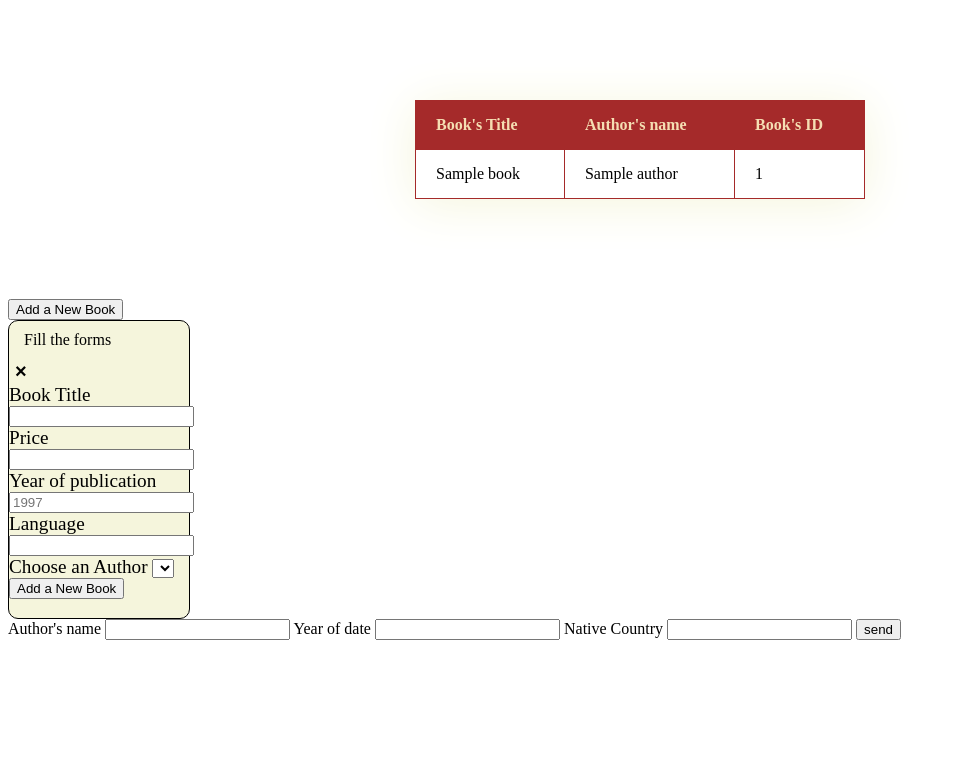
After one commit to nafemtn/bibliotheque, a PHP site: page /add.php in a window 1280 px wide. The commit adds this page. Shown: the top 783 px of the page, without its empty margins (0-956 px from the left). Run offline with PHP 8.4, Linux system fonts and the light colour scheme; tables that the repository leaves empty or names only in its code hold one stand-in row (values such as "Sample post"); lists and menus that the app fills with data are empty.

Commit message:
tab+btnAdd

```diff
--- /dev/null
+++ b/bibliotheque/add.php
@@ -0,0 +1,150 @@
+<?php
+
+require "index.php"
+
+ // Forms
+
+ ?>
+
+ <html>
+
+    <head>
+
+        <meta charset="UTF-8">
+        <title>MyLibrary</title>
+        <link rel="stylesheet" href="biblio.css">
+        <script src="index.js"> </script>
+
+    </head>
+
+    <body>
+    <!-- Bouton JavaS-->
+
+
+            <button data-modal-target="#modal">Add a New Book </button>
+
+             <div class="modal" id="modal">
+
+                <div  class="modal-header">Fill the forms</div>
+
+            <button data-close-button class="close-button">&times;</button>
+
+
+                    <div class="modal-form">
+
+                        <form method="POST" action="add.php" >
+
+                            <label for="title" > Book Title </label>
+                            <input type="text" name="title"/>
+
+                            <label for="price" > Price </label>
+                            <input type="number" name="price" step=".01"/>
+
+                            <label for="date"> Year of publication </label>
+                            <input type="year" name="date" placeholder="1997" maxlength="4"/>
+
+                            <label for="language"> Language </label>
+                            <input type="texte" name="language"/>
+
+                            <label for="author" > Choose an Author </label>
+                            <select name="author" id="author">
+
+                                <?php
+                                        $selection = $objetPdo->query('SELECT name FROM author');
+
+                                    while ($donnees = $selection->fetch())
+                                        {
+                                 ?>
+                                   <option value= "<?php echo $donnees['name']?>"> </option>
+
+                                    <?php
+                                        }
+                                    ?>
+
+                            </select>
+
+                            <input type="submit" name="ADD" value="Add a New Book"/>
+
+                        </form>
+
+                    </div>
+
+            </div>
+
+            <div class="overlay" id="overlay"></div>
+    </body>
+
+</html>
+
+ <?php
+
+
+// récupérer information du forms book
+
+if ($_SERVER['REQUEST_METHOD'] === 'POST' && !empty($_POST)){
+    echo $_POST['title'];
+    echo $_POST['price'];
+    echo $_POST['date'];
+    echo $_POST['language'];
+
+
+    if(empty($_POST['title']) || empty($_POST['price']) || empty($_POST['date']) || empty($_POST['language']))
+    {
+    } else {
+        $title = $_POST['title'];
+        $price = $_POST['price'];
+        $date = $_POST['date'];
+        $language = $_POST['language'];
+
+        $sql= $objetPdo->prepare("INSERT INTO book (title, price, date, language) VALUES (:title, :price, :date, :language)");
+
+        $sql->execute(array(':title' => $title, ':price' => $price, ':date' => $date, ':language' => $language));
+    }
+}
+?>
+
+<!-- Form pour récupérer information de l'auteur-->
+
+<html>
+
+    <form method="POST" action="add.php" >
+
+        <label for="name" > Author's name</label>
+        <input type="text" name="name"/>
+
+        <label for="date" > Year of date </label>
+        <input type="year" name="date" maxlength="4"/>
+
+        <label for="country"> Native Country </label>
+        <input type="text" name="country" />
+
+        <input type="submit" name="send" value="send"/>
+    </form>
+
+</html>
+
+
+
+<?php
+
+// récupérer information du forms auhtor
+
+if ($_SERVER['REQUEST_METHOD'] === 'POST' && !empty($_POST)){
+    echo $_POST['name'];
+    echo $_POST['date'];
+    echo $_POST['country'];
+
+    if(empty($_POST['name']) || empty($_POST['date']) || empty($_POST['country']))
+    {
+    } else {
+        $authorName = $_POST['name'];
+        $authorDate = $_POST['date'];
+        $country = $_POST['country'];
+
+        $sql1= $objetPdo->prepare("INSERT INTO author (name, date, country) VALUES (:name, :date, :country)");
+
+        $sql1->execute(array(':name' => $authorName, ':date' => $authorDate, ':country' => $country));
+    }
+}
+
+?>
--- a/bibliotheque/biblio.css
+++ b/bibliotheque/biblio.css
@@ -0,0 +1,46 @@
+/*Présentation du tab*/
+
+.tab {
+    border: 1px coral solid;
+}
+
+
+/*Modifiet Modal*/
+
+.modal {
+    border: 1px solid black;
+    border-radius: 10px;
+    background-color: beige;
+    z-index: 10 ;
+    width: 180px;
+}
+
+.modal-header {
+    padding: 10px 15px;
+    display: flex;
+    justify-content: space-between;
+    align-items: center;
+}
+
+.modal .close-button {
+    cursor: pointer;
+    border: none;
+    outline: none;
+    background: none;
+    font-size: 1.25rem;
+    font-weight: bold;
+}
+
+.modal-form {
+    font-size: larger;
+}
+
+/*.overlay{
+    position: fixed;
+    top: 0;
+    left: 0;
+    right: 0;
+    bottom: 0;
+    background-color: maroon;
+    pointer-events: none;
+}*/
--- a/bibliotheque/index.js
+++ b/bibliotheque/index.js
@@ -0,0 +1,30 @@
+const openModalButtons = document.querySelectorAll('[data-modal-target]')
+const closeModalButtons = document.querySelectorAll('[data-close-button]')
+const overlay = document.getElementById('overlay')
+
+openModalButtons.forEach(button => {
+    button.addEventListener('click', () => {
+        const modal = document.querySelector(button.CDATA_SECTION_NODE.modalTarget)
+        openModal(modal)
+    })
+})
+
+function openModal(modal) {
+    if(modal == null) return
+    modal.classList.add('active')
+    overlay.classList.add('active')
+}
+
+
+closeModalButtons.forEach(button => {
+    button.addEventListener('click', () => {
+        const modal = button.closest('.modal')
+        closeModal(modal)
+    })
+})
+
+function closeModal(modal) {
+    if(modal == null) return
+    modal.classList.remove('active')
+    overlay.classList.remove('active')
+}
--- a/bibliotheque/index.php
+++ b/bibliotheque/index.php
@@ -1,83 +1,37 @@
 
 
- <?php
 
-// $serverName = "mysql:host=localhost;dbname=bibliotheque";
-// $userName = "root";
-// $password = "";
-// $dbName = "bibliotheque";
+    <html>
 
-// ouvrir base de donnée
-// $objetPdo = new PDO($serverName, $userName, $password);
+    <link rel="stylesheet" href="tab.css">
 
-// var_dump($_POST);
+    <table  class="tab">
 
-// $arrayBookAuthor = $objetPdo->query('SELECT book.title, author.name, author.id FROM book INNER JOIN author ON book.author_id = author.id');
+        <thead>
+            <tr>
+                <th>Book's Title</th>
+                <th> Author's name</th>
+                <th>Book's ID</th>
+            </tr>
 
-// echo $arrayBookAuthor->rowCount();
-// $rows = $arrayBookAuthor->fetchAll(PDO::FETCH_ASSOC); => recupérer les enregistrements
 
-//  $stmt= $objetPdo->query(string($arrayBookAuthor));
-//  $rows = $stmt->fetchAll(PDO::FETCH_ASSOC);
-
-// var_dump($rows);
-// die();
+        <?php
 
 $objetPdo = new PDO('mysql:host=localhost;dbname=bibliotheque','root','');
 
-$sql = ('SELECT book.title, author.name, author.id FROM book INNER JOIN author ON book.author_id = author.id');
+$sql = ('SELECT book.title, author.name, book.id FROM book LEFT JOIN author ON book.author_id = author.id');
 foreach  ($objetPdo->query($sql) as $row) {
-    print $row['title'] . "\t" ;
-    print $row['name'] . "\t" ;
-    print $row['id'] . "\n" . "<br>";
+
+        echo "<tr><td>" .
+
+                $row['title'] .  "</td><td>" .
+                $row['name'] .  "</td><td>" .
+                $row['id'];
+
 }
+?>
+    </thead>
+    </tbody>
 
-        // Forms
-
-$title = $_POST['title'];
-$price = $_POST['price'];
-$date = $_POST['date'];
-$language = $_POST['language'];
-
-?>
-<html>
-    <form method="POST" action="index.php" >
-
-        <label for="title" > Book Title </label>
-        <input type="text" name="title"/>
-
-        <label for="price" > Price </label>
-        <input type="number" name="price" step=".01"/>
-
-        <label for="date"> Year of publication </label>
-        <input type="year" name="date" placeholder="1997" maxlength="4"/>
-
-        <label for="language"> Language </label>
-        <input type="texte" name="language"/>
-
-
-        <input type="submit" name="send" value="send">
-
-    </form>
-</html>
-
-<?php
-
-$sql="INSERT INTO book (title, price, date, language) VALUES ($title, $price, $date, $language)";
-
-$objetPdo->prepare($sql)->execute([$title, $price, $date, $language]);
-
-// if ($display = mysqli_query($objetPdo, $displayTitle)) //utiliser obj pdo = exécuter requete
-// {
-//     if (mysqli_num_rows($display) > 0)
-//    {
-//         while ($dtitle = mysqli_fetch_array($result))
-//         {
-//             echo $dtitle["title"] . "<br>";
-//         }
-//    }
-// }
-
-// $title = $con->query("SELECT title FROM book");
-
-// $donnee = $title->fetch();
+    </table>
+    </html>
--- /dev/null
+++ b/bibliotheque/tab.css
@@ -0,0 +1,28 @@
+/*Présentation du tab*/
+
+.tab {
+    border-collapse: collapse;
+    min-width: 450px;
+    width: auto;
+    box-shadow: 0 5px 50px beige;
+    margin: 100px auto;
+    border: 2px solid brown;
+}
+
+th {
+    background-color: brown;
+    text-align: left;
+    color: wheat;
+}
+
+th, td {
+    padding:15px 20px;
+}
+
+tbody tr, td, th {
+    border: 1px solid brown;
+}
+
+table tr:nth-child(odd) {
+    background-color: cornsilk;
+}
```
Also changed, not shown: bibliotheque/form.php (added, +14 -0 lines).
